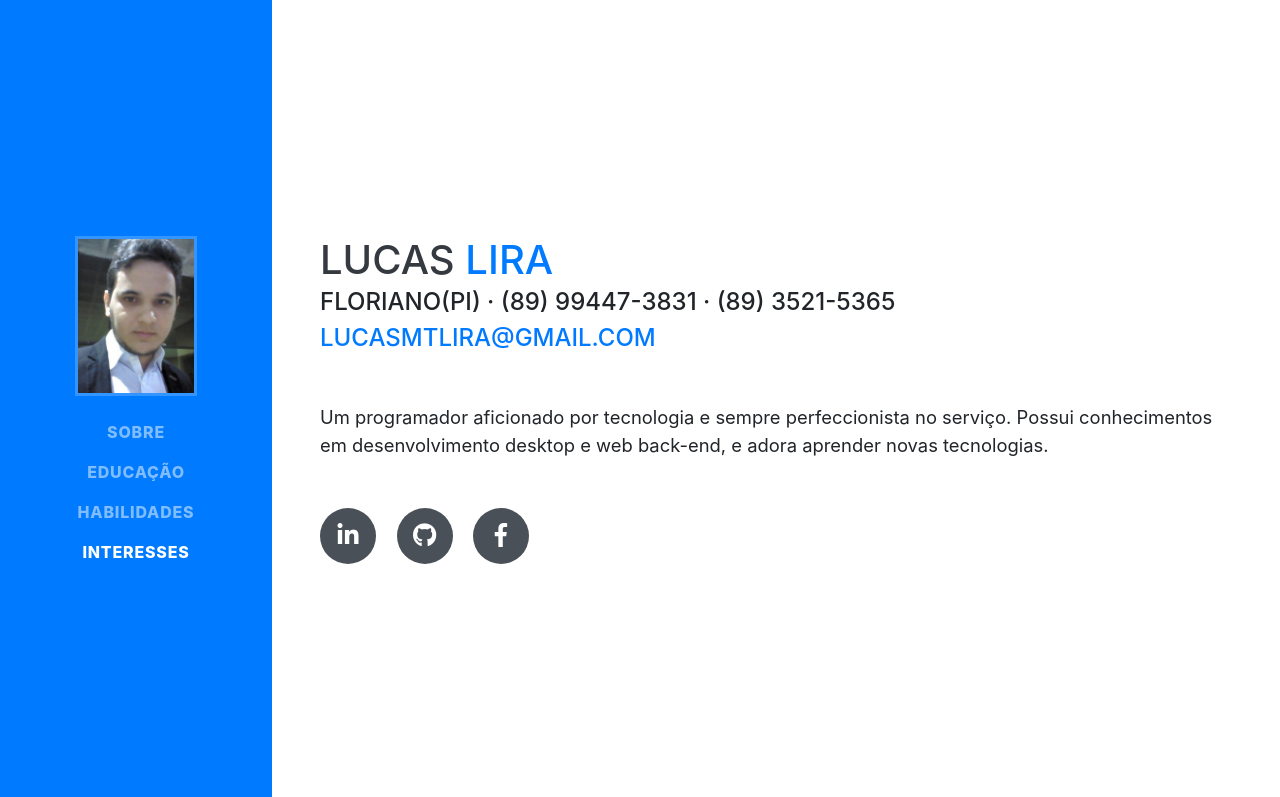
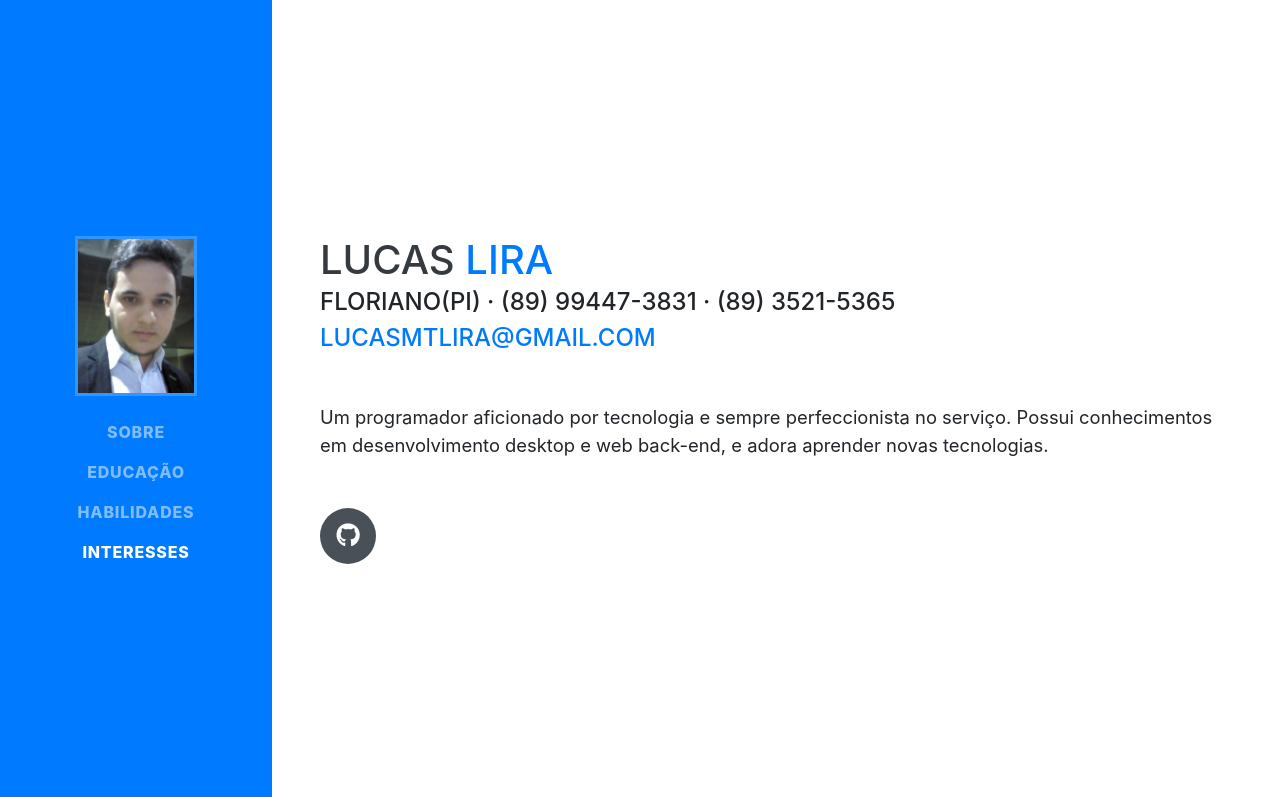
Before and after one commit to lucaslira95/lucasliraresume, a website with bundled scripts: page index.html in a window 1280 px wide. Shown: the top 797 px of the page. Built offline with nearby package versions, Linux system fonts and the light colour scheme; a web font is replaced by a local one.

Commit message:
chore: Removed linkedin and facebook

```diff
--- a/index.html
+++ b/index.html
@@ -66,14 +66,8 @@
         </div>
         <p class="lead mb-5"> Um programador aficionado por tecnologia e sempre perfeccionista no serviço. Possui conhecimentos em desenvolvimento desktop e web back-end, e adora aprender novas tecnologias.</p>
         <div class="social-icons">
-          <a href="https://www.linkedin.com/in/lucas-lira-a94959122/">
-            <i class="fab fa-linkedin-in"></i>
-          </a>
           <a href="https://github.com/lucaslira95">
             <i class="fab fa-github"></i>
-          </a>
-          <a href="https://www.facebook.com/lucas.martinslira">
-            <i class="fab fa-facebook-f"></i>
           </a>
         </div>
       </div>
```
